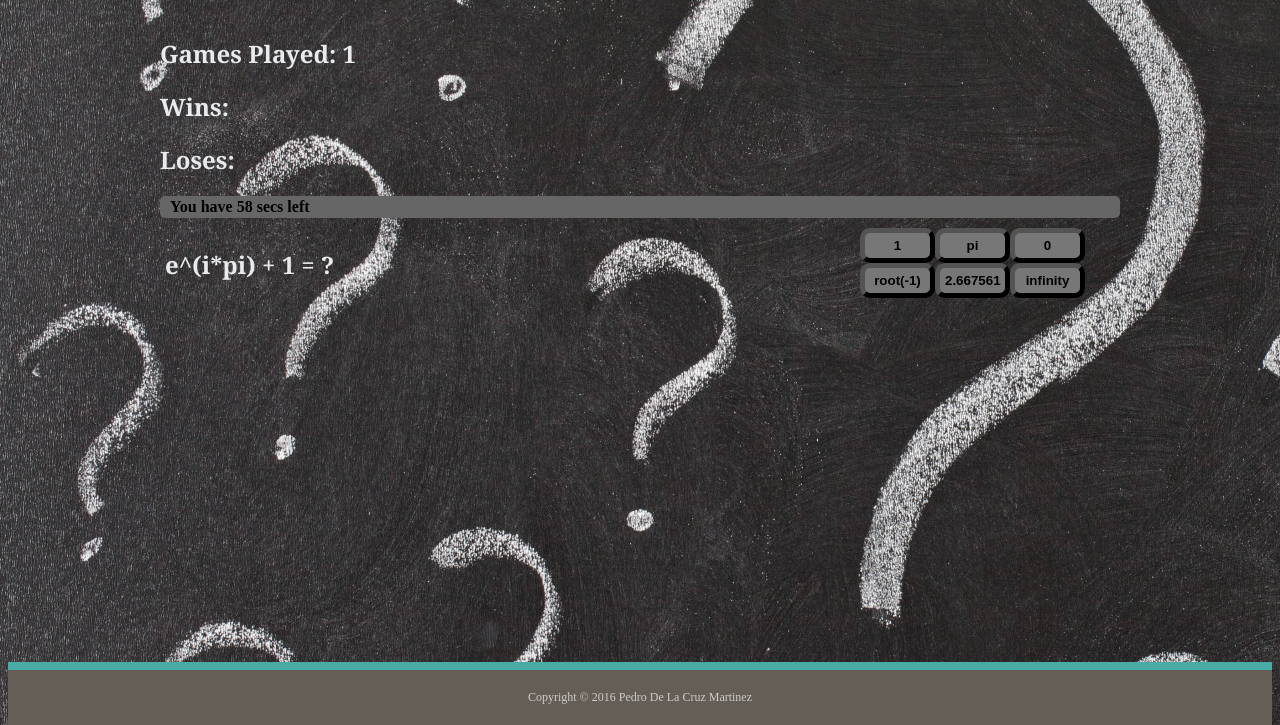
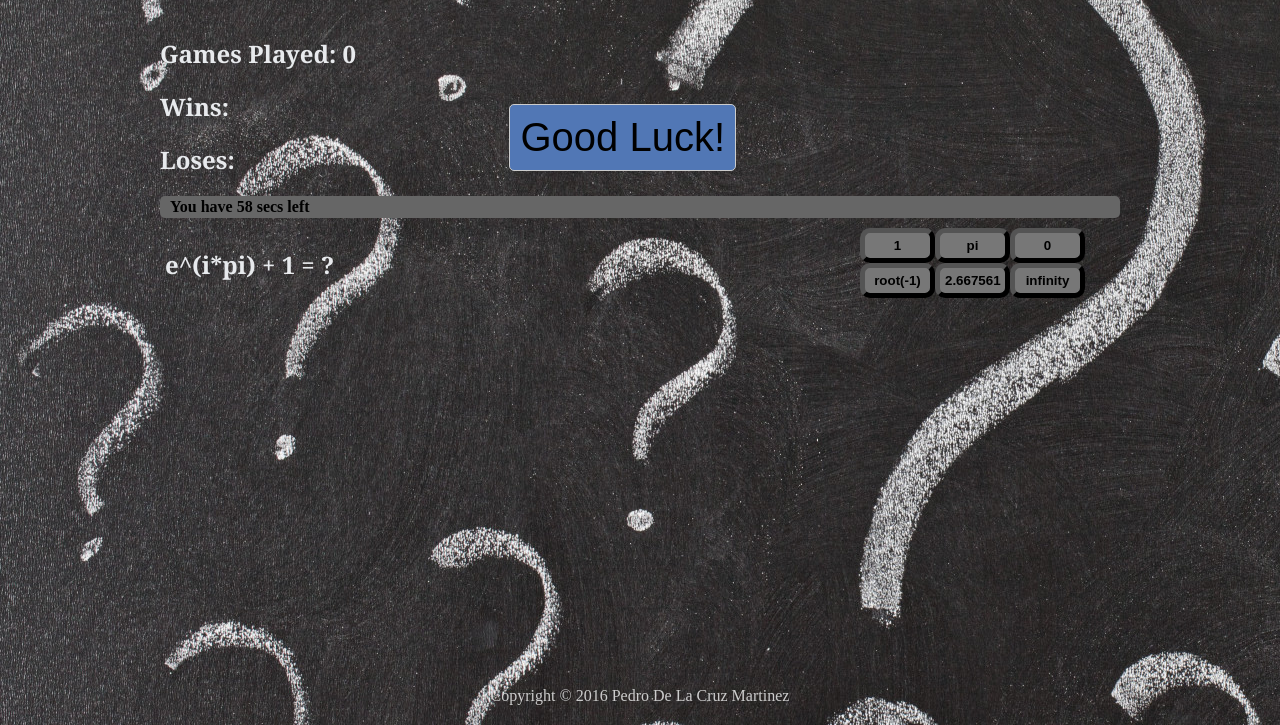
Before and after one commit to pdlc89/TriviaGame, a plain HTML site: page index.html in a window 1280 px wide. Both pictures are taken after a click on the button "Start". Shown: the part 83-808 px from the top of the page. Drawn offline with nearby package versions, Linux system fonts and the light colour scheme.

Commit message:
cleaned up game

```diff
--- a/assets/css/style.css
+++ b/assets/css/style.css
@@ -52,7 +52,7 @@ h1 {
 .question {
   max-width: 260px;
   max-height: 260px;
-  background-image: url("C://users/pedro/code/triviagame/assets/images/euler.png");
+  background-image: url("../../assets//images/euler.png");
   background-size: cover;
 }
 
@@ -75,7 +75,7 @@ h1 {
 .answer-button {
   font-weight: bold;
   width: 75px;
-  max-width: 200px
+  max-width: 200px;
   height: auto;
   float: left;
   padding: 5px;
@@ -135,12 +135,10 @@ img:hover {
 footer {
   padding: 30px 0;
   clear: both;
-  font-size: 12px;
   color: #fff;
   color: #ccc;
   text-align: center;
-  background: #645e56;
-  border-top: 8px solid #4aaaa5;
+  background: transparent;
   flex: 0;
   padding: 20px;
 }
--- a/assets/javascript/app.js
+++ b/assets/javascript/app.js
@@ -12,20 +12,20 @@ $(document).ready(function(){
 	var ifWon = false;
 	var isGameStarted = false;
 	var topics = ["BIOLOGY", "MATH", "MOVIES", "COMPUTERS"];
-	//Array of possible answers
+//Array of possible answers
 	var math = ["1", "pi", "0", "root(-1)", "2.667561", "infinity"]
 	var bio = ["Ribosomes", "Mitocondria", "R.N.A."];
 	var mvs = ["Jurasic Park", "The Lost World", "III", "Jurasic World"];
 	var cs = [";", ":", "-", "}"];
 
-	// functions
+// functions
 	function newGame() {
 		$("#answers, #timer-display, #question-display").empty();
 		if (count != 0){
 			count = 60;
 			isGameStarted = false;
 		}
-		$(".main").prepend("<button id='start-button'>Start</button>")
+		$("#start-button").text("Start")
 	}
 
 	function gameRestart() {
@@ -51,7 +51,7 @@ $(document).ready(function(){
 		//an arry within an array if you will.
 			computerGuess = topics[Math.floor(Math.random()*topics.length)];
 			console.log ("The Topic is: " + computerGuess);
-			$("#games-played").text(gamesPlayed);
+			$("#games-played").text(gamesPlayed - 1);
 
 		//2. Place the question in the the id "question-display"
 			if (computerGuess === "MATH") {
@@ -86,7 +86,7 @@ $(document).ready(function(){
 		//Checks if the user chose the correct answer if not puts up alert
 		$(".answer-button").on("click", function() {
 			userGuess = this.value;
-			console.log("The Users Guess is: " + userGuess);
+			//console.log("The Users Guess is: " + userGuess);
 			if (userGuess === "R.N.A.") {
 				gameRestart();
 			}
@@ -99,7 +99,6 @@ $(document).ready(function(){
 			else if (userGuess === ";") {
 				gameRestart();
 			}else {
-				alert("Plese try again.");
 				gamesLost++;
 				$("#loses").text(gamesLost);
 				return;
@@ -114,7 +113,7 @@ $(document).ready(function(){
 
 	// Starts the game
 		$("#start-button").on("click", function(){
-			$("#start-button").remove();
+			$("#start-button").text("Good Luck!")
 			if (isGameStarted === false) {
 				gameStart();
 				isGameStarted = true;
@@ -122,7 +121,7 @@ $(document).ready(function(){
 				//Starts the countdown
 				if (isGameStarted) {
 				var timer = setInterval(function() {
-						  count=count-1;
+						  count = count-1;
 							  if (count <= 0) {
 								 clearInterval(timer);
 							 isGameStarted = false;
```
